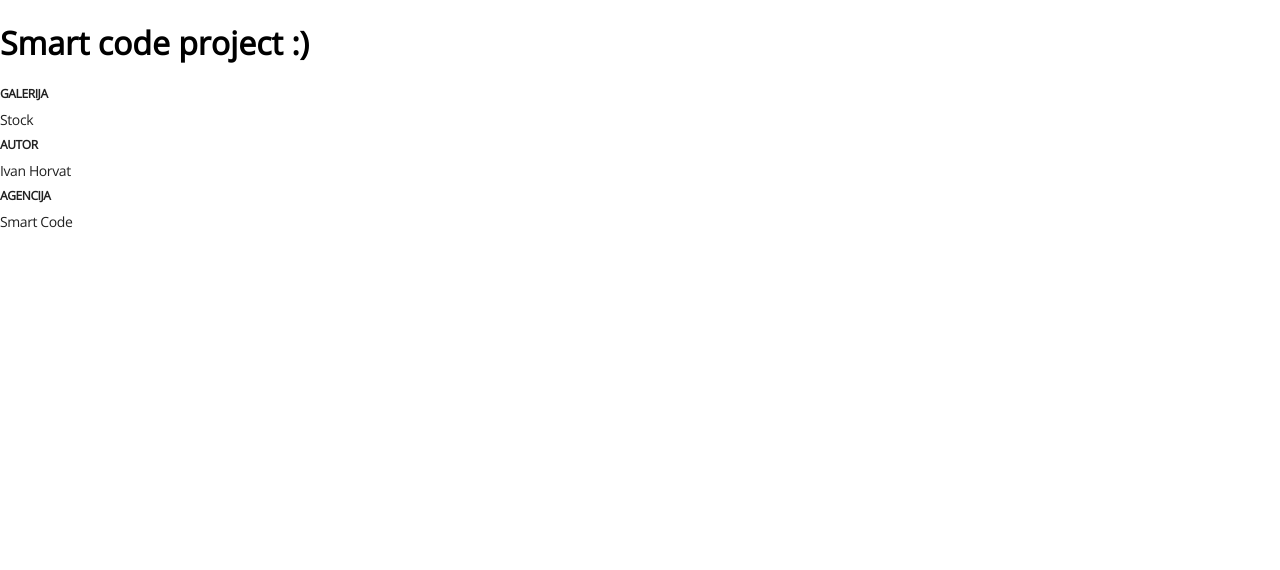
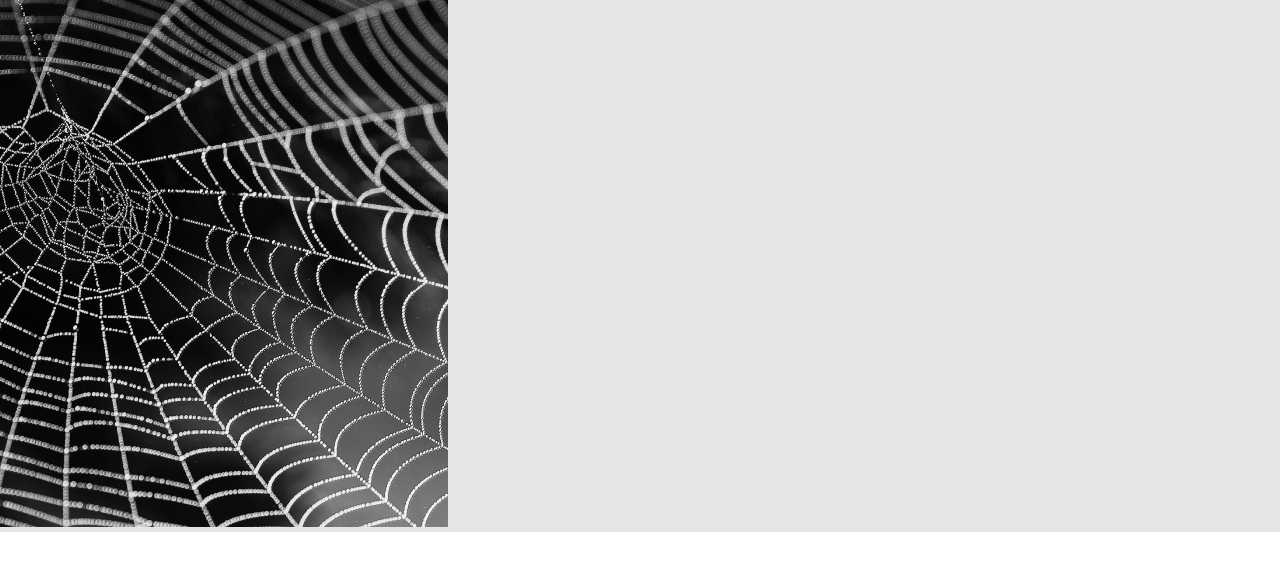
Before and after one commit to e-popovic/sc-interview-task, an Angular app: page / in a window 1280 px wide. Shown: the top 570 px of the page. Built offline with nearby package versions, Linux system fonts and the light colour scheme.

Commit message:
picture preview

```diff
--- a/src/app/app.component.html
+++ b/src/app/app.component.html
@@ -1,4 +1,6 @@
-<h1>Smart code project :)</h1>
-<app-info-chunk myTitle="Galerija" myText="Stock"></app-info-chunk>
-<app-info-chunk myTitle="Autor" myText="Ivan Horvat"></app-info-chunk>
-<app-info-chunk myTitle="Agencija" myText="Smart Code"></app-info-chunk>
+
+<app-preview></app-preview>
+
+<!--<app-info-chunk myTitle="Galerija" myText="Stock"></app-info-chunk>-->
+<!--<app-info-chunk myTitle="Autor" myText="Ivan Horvat"></app-info-chunk>-->
+<!--<app-info-chunk myTitle="Agencija" myText="Smart Code"></app-info-chunk>-->
--- a/src/app/app.module.ts
+++ b/src/app/app.module.ts
@@ -5,13 +5,15 @@ import { AppComponent } from './app.component';
 import { InfoTitleComponent } from './components/info-chunk/info-title/info-title.component';
 import { InfoTextComponent } from './components/info-chunk/info-text/info-text.component';
 import { InfoChunkComponent } from './components/info-chunk/info-chunk.component';
+import { PreviewComponent } from './components/preview/preview.component';
 
 @NgModule({
   declarations: [
     AppComponent,
     InfoTitleComponent,
     InfoTextComponent,
-    InfoChunkComponent
+    InfoChunkComponent,
+    PreviewComponent
   ],
   imports: [
     BrowserModule
--- a/src/app/components/info-chunk/info-chunk.component.html
+++ b/src/app/components/info-chunk/info-chunk.component.html
@@ -1,2 +1,4 @@
-<app-info-title [myTitle]="myTitle"></app-info-title>
-<app-info-text [myText]="myText"></app-info-text>
+<div>
+  <app-info-title [myTitle]="myTitle"></app-info-title>
+  <app-info-text [myText]="myText"></app-info-text>
+</div>
--- /dev/null
+++ b/src/app/components/preview/preview.component.css
@@ -0,0 +1,3 @@
+div {
+  background-color: #E5E5E5;
+}
--- /dev/null
+++ b/src/app/components/preview/preview.component.html
@@ -0,0 +1,3 @@
+<div>
+  <img src="/assets/images/photo.png" alt="cobweb covered with drops of water">
+</div>
--- /dev/null
+++ b/src/app/components/preview/preview.component.ts
@@ -0,0 +1,15 @@
+import { Component, OnInit } from '@angular/core';
+
+@Component({
+  selector: 'app-preview',
+  templateUrl: './preview.component.html',
+  styleUrls: ['./preview.component.css']
+})
+export class PreviewComponent implements OnInit {
+
+  constructor() { }
+
+  ngOnInit(): void {
+  }
+
+}
```
Also changed, not shown: src/assets/images/photo.png (added).
